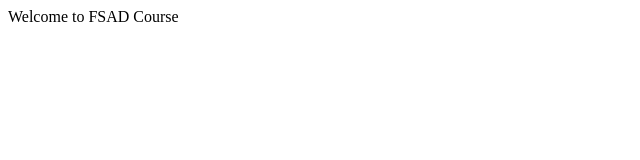
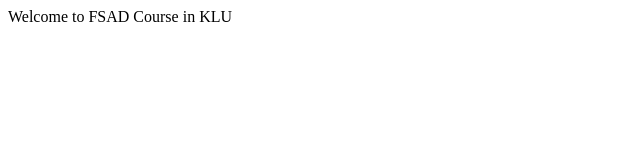
Before and after one commit to saikota1708/fsadgitproject, a plain HTML site: page index.html in a window 1280 px wide. Shown: the full height of the page, 0-640 px from the left. Drawn offline with Linux system fonts and the light colour scheme.

Commit message:
Update index.html

```diff
--- a/index.html
+++ b/index.html
@@ -6,6 +6,6 @@
     <title>Document</title>
 </head>
 <body>
-    Welcome to FSAD Course
+    Welcome to FSAD Course in KLU
 </body>
 </html>
```
